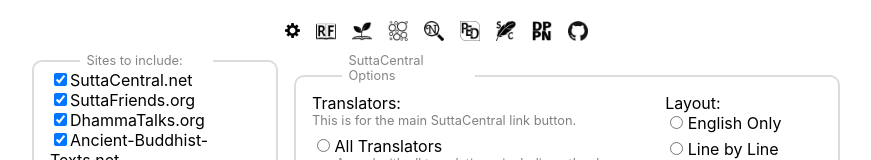
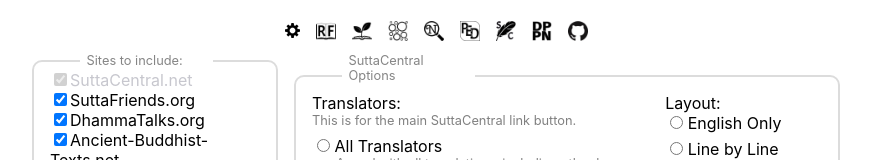
Before and after one commit to thesunshade/citation-helper, a React (Create React App) app: page / in a window 1280 px wide. Both pictures are taken after a click on the picture 496 px from the left and 389 px from the top of the page. Shown: the part 359-519 px from the top of the page, without its empty margins (204-1075 px from the left). Built offline with nearby package versions, Linux system fonts and the light colour scheme; no server answers.

Commit message:
require and disable SC checkbox option

```diff
--- a/src/App.css
+++ b/src/App.css
@@ -201,7 +201,8 @@
   margin-right: 0px;
 }
 
-.radiobuttonarea label[disabled] {
+.radiobuttonarea label[disabled],
+.checkbox-list-container label[disabled] {
   color: #c7c7ce;
 }
 
--- a/src/App.js
+++ b/src/App.js
@@ -58,9 +58,9 @@
     } else {
       updatedList.splice(checked.indexOf(event.target.value), 1);
     }
-    if (updatedList.length === 0) {
-      updatedList = ["SuttaCentral.net"];
-    }
+    // if (updatedList.length === 0) {
+    //   updatedList = ["SuttaCentral.net"];
+    // }
     localStorage.checked = JSON.stringify(updatedList);
     setChecked(updatedList);
   };
@@ -207,13 +207,16 @@
               <div className="checkbox-list-container">
                 {checkList.map((item, index) => (
                   <div key={index}>
-                    <input
-                      value={item}
-                      type="checkbox"
-                      checked={checked.includes(item) ? "checked" : ""}
-                      onChange={event => handleCheck(event)}
-                    />
-                    <span>{item}</span>
+                    <label disabled={item === "SuttaCentral.net" ? true : false}>
+                      <input
+                        value={item}
+                        type="checkbox"
+                        checked={item === "SuttaCentral.net" || checked.includes(item) ? "checked" : ""}
+                        disabled={item === "SuttaCentral.net" ? true : false}
+                        onChange={event => handleCheck(event)}
+                      />
+                      {item}
+                    </label>
                   </div>
                 ))}
               </div>
```
